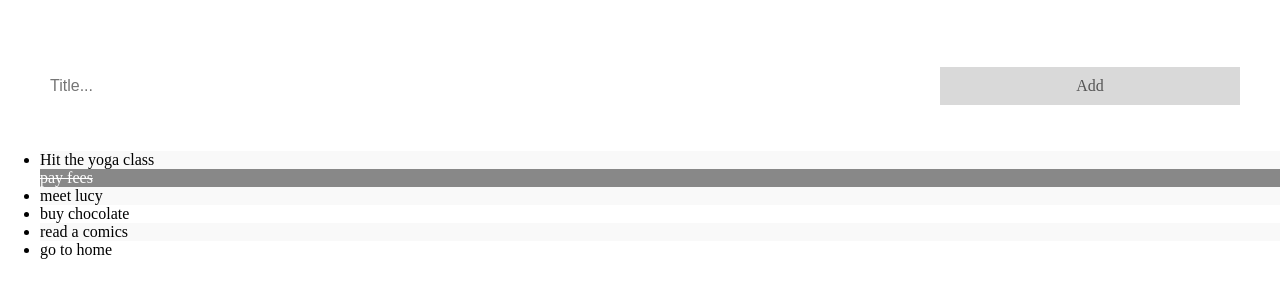
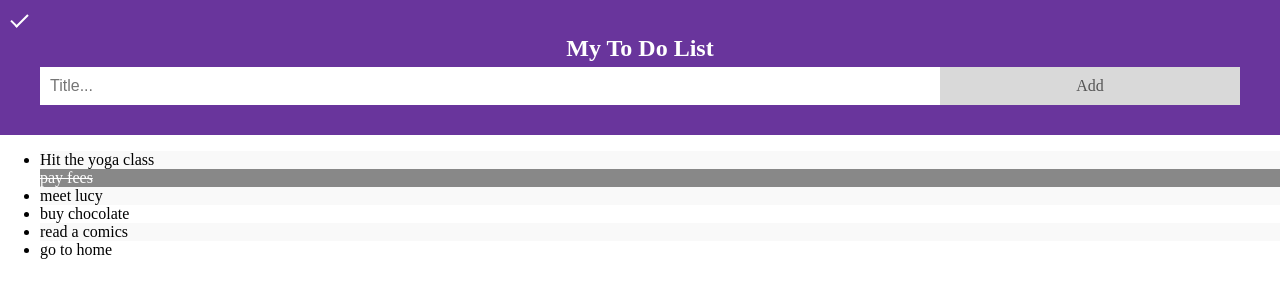
Before and after one commit to pavi11211/websitelist, a plain HTML site: page list.html in a window 1280 px wide. Drawn offline with Linux system fonts and the light colour scheme.

Commit message:
Update list.html

```diff
--- a/list.html
+++ b/list.html
@@ -56,7 +56,7 @@ ul li.checked::before {
     text-align: center;
 }
 .header {
-    background-color: #purple;
+    background-color: #69359c;
     padding: 30px 40px;
     color: white;
     text-align: center;
```
